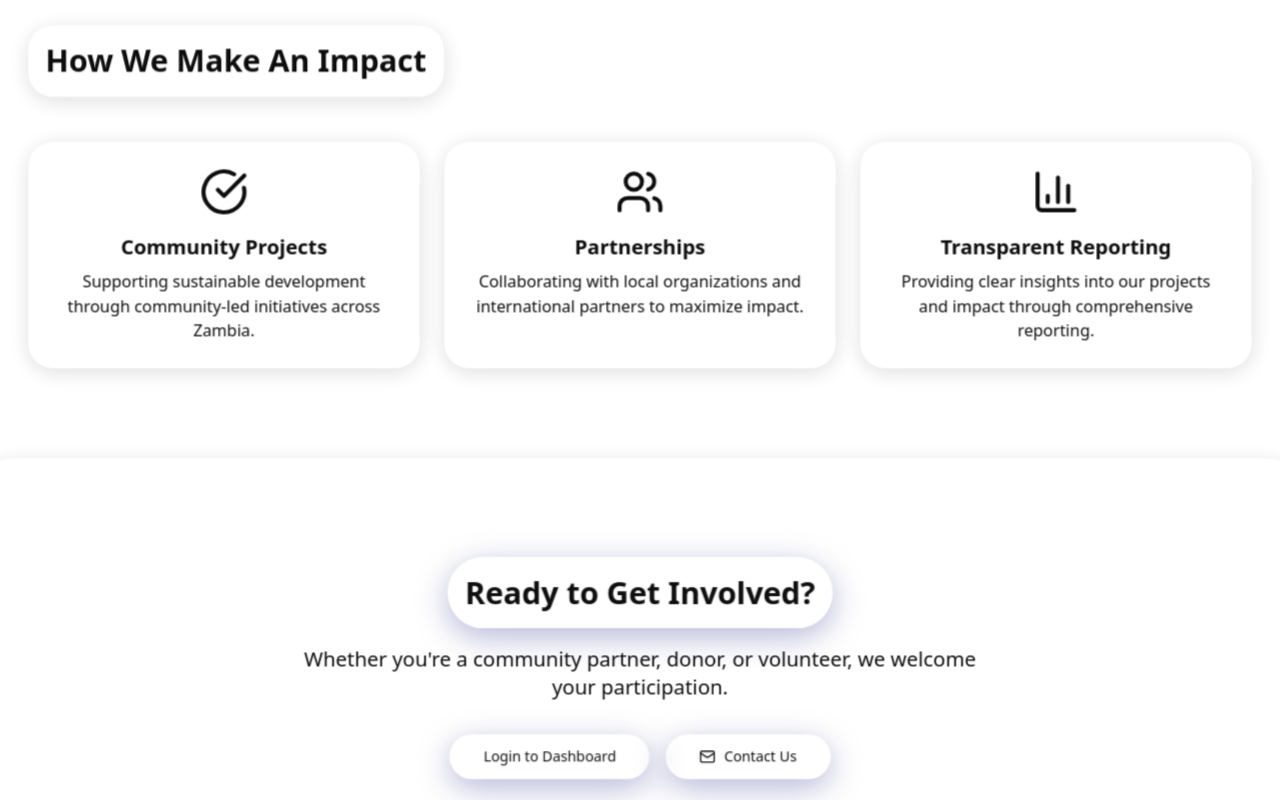
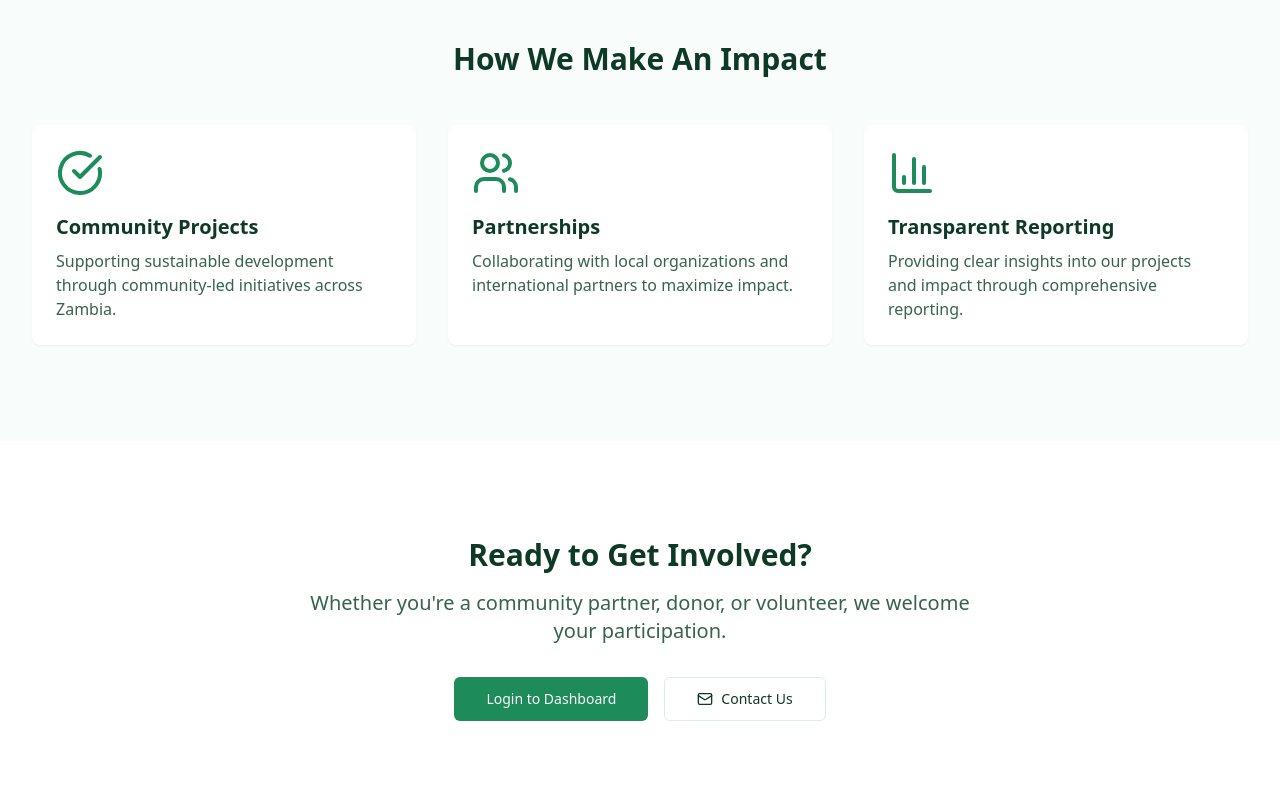
Before and after one commit to David3D-AndweM/csr-pulse-connect, a React (Vite) app: page / in a window 1280 px wide. Shown: the part 660-1460 px from the top of the page. Built offline with nearby package versions, Linux system fonts and the light colour scheme.

Commit message:
Reverted to edit edt-931ad176-648f-4cff-8153-926c50267187: "feat: Implement landing page with login button
The landing page will contain a login button to access the various dashboards."

```diff
--- a/src/index.css
+++ b/src/index.css
@@ -1,38 +1,101 @@
-
 @tailwind base;
 @tailwind components;
 @tailwind utilities;
 
-@layer utilities {
-  .glass-morphism {
-    @apply
-      backdrop-blur-soft
-      bg-white/10
-      border
-      border-white/20
-      rounded-custom
-      shadow-glass-primary
-      transition-all
-      duration-300
-      hover:bg-white/15;
+@layer base {
+  :root {
+    --background: 0 0% 100%;
+    --foreground: 153 60% 14%;
+
+    --card: 0 0% 100%;
+    --card-foreground: 153 60% 14%;
+
+    --popover: 0 0% 100%;
+    --popover-foreground: 153 60% 14%;
+
+    --primary: 153 65% 33%;
+    --primary-foreground: 0 0% 98%;
+
+    --secondary: 152 59% 45%;
+    --secondary-foreground: 0 0% 98%;
+
+    --muted: 152 40% 96%;
+    --muted-foreground: 153 30% 30%;
+
+    --accent: 152 70% 85%;
+    --accent-foreground: 153 60% 14%;
+
+    --destructive: 0 84.2% 60.2%;
+    --destructive-foreground: 210 40% 98%;
+
+    --border: 152 20% 90%;
+    --input: 152 20% 90%;
+    --ring: 153 65% 33%;
+
+    --radius: 0.5rem;
+
+    --sidebar-background: 0 0% 98%;
+
+    --sidebar-foreground: 240 5.3% 26.1%;
+
+    --sidebar-primary: 240 5.9% 10%;
+
+    --sidebar-primary-foreground: 0 0% 98%;
+
+    --sidebar-accent: 240 4.8% 95.9%;
+
+    --sidebar-accent-foreground: 240 5.9% 10%;
+
+    --sidebar-border: 220 13% 91%;
+
+    --sidebar-ring: 217.2 91.2% 59.8%;
   }
 
-  .glass-card {
-    @apply
-      backdrop-blur-medium
-      bg-white/5
-      border
-      border-white/10
-      rounded-xlg
-      shadow-glass-secondary
-      animate-glass-pulse;
+  .dark {
+    --background: 222.2 84% 4.9%;
+    --foreground: 210 40% 98%;
+
+    --card: 222.2 84% 4.9%;
+    --card-foreground: 210 40% 98%;
+
+    --popover: 222.2 84% 4.9%;
+    --popover-foreground: 210 40% 98%;
+
+    --primary: 210 40% 98%;
+    --primary-foreground: 222.2 47.4% 11.2%;
+
+    --secondary: 217.2 32.6% 17.5%;
+    --secondary-foreground: 210 40% 98%;
+
+    --muted: 217.2 32.6% 17.5%;
+    --muted-foreground: 215 20.2% 65.1%;
+
+    --accent: 217.2 32.6% 17.5%;
+    --accent-foreground: 210 40% 98%;
+
+    --destructive: 0 62.8% 30.6%;
+    --destructive-foreground: 210 40% 98%;
+
+    --border: 217.2 32.6% 17.5%;
+    --input: 217.2 32.6% 17.5%;
+    --ring: 212.7 26.8% 83.9%;
+    --sidebar-background: 240 5.9% 10%;
+    --sidebar-foreground: 240 4.8% 95.9%;
+    --sidebar-primary: 224.3 76.3% 48%;
+    --sidebar-primary-foreground: 0 0% 100%;
+    --sidebar-accent: 240 3.7% 15.9%;
+    --sidebar-accent-foreground: 240 4.8% 95.9%;
+    --sidebar-border: 240 3.7% 15.9%;
+    --sidebar-ring: 217.2 91.2% 59.8%;
+  }
+}
+
+@layer base {
+  * {
+    @apply border-border;
   }
 
-  .curved-border {
-    @apply rounded-custom overflow-hidden;
-  }
-
-  .soft-shadow {
-    @apply shadow-lg shadow-primary/20;
+  body {
+    @apply bg-background text-foreground;
   }
 }
--- a/src/pages/public/Landing.tsx
+++ b/src/pages/public/Landing.tsx
@@ -1,3 +1,4 @@
+
 import { Button } from "@/components/ui/button";
 import { useNavigate } from "react-router-dom";
 import { ArrowRight, BarChart3, CheckCircle, Globe, Mail, Users } from "lucide-react";
@@ -6,9 +7,9 @@ export default function Landing() {
   const navigate = useNavigate();
 
   return (
-    <div className="min-h-screen bg-background overflow-hidden relative">
-      {/* Navigation Bar with Glass Effect */}
-      <nav className="glass-morphism fixed top-0 left-0 right-0 z-50">
+    <div className="min-h-screen bg-background">
+      {/* Navigation Bar */}
+      <nav className="border-b bg-background/95 backdrop-blur supports-[backdrop-filter]:bg-background/60">
         <div className="container flex h-16 items-center justify-between">
           <div className="flex items-center gap-2">
             <Globe className="h-6 w-6 text-primary" />
@@ -24,88 +25,59 @@ export default function Landing() {
         </div>
       </nav>
 
-      {/* Hero Section with Enhanced Glassmorphism */}
-      <section className="container py-24 md:py-32 space-y-8 glass-card relative z-10">
-        <div className="max-w-3xl curved-border soft-shadow p-6">
+      {/* Hero Section */}
+      <section className="container py-24 md:py-32 space-y-8">
+        <div className="max-w-3xl">
           <h1 className="text-4xl md:text-6xl font-bold tracking-tight">Empowering Zambian Communities</h1>
           <p className="text-xl md:text-2xl text-muted-foreground mt-6">
             Through strategic impact management and community-driven initiatives
           </p>
           <div className="mt-8 flex flex-wrap gap-4">
-            <Button
-              size="lg"
-              onClick={() => navigate("/login")}
-              className="glass-morphism gap-2 hover:scale-105 transition-transform"
-            >
+            <Button size="lg" onClick={() => navigate("/login")} className="gap-2">
               Access Dashboard <ArrowRight size={18} />
             </Button>
-            <Button
-              size="lg"
-              variant="outline"
-              onClick={() => navigate("/public/dashboard")}
-              className="glass-morphism gap-2 hover:scale-105 transition-transform"
-            >
+            <Button size="lg" variant="outline" onClick={() => navigate("/public/dashboard")} className="gap-2">
               View Our Impact <BarChart3 size={18} />
             </Button>
           </div>
         </div>
       </section>
 
-      {/* Features Section with Blur and Curves */}
-      <section className="bg-muted/50 py-24 curved-border">
+      {/* Features Section */}
+      <section className="bg-muted/50 py-24">
         <div className="container">
-          <h2 className="text-3xl font-bold text-center mb-12 glass-card p-4 inline-block">How We Make An Impact</h2>
+          <h2 className="text-3xl font-bold text-center mb-12">How We Make An Impact</h2>
           <div className="grid grid-cols-1 md:grid-cols-3 gap-8">
-            {[
-              {
-                icon: CheckCircle,
-                title: "Community Projects",
-                description: "Supporting sustainable development through community-led initiatives across Zambia."
-              },
-              {
-                icon: Users,
-                title: "Partnerships",
-                description: "Collaborating with local organizations and international partners to maximize impact."
-              },
-              {
-                icon: BarChart3,
-                title: "Transparent Reporting",
-                description: "Providing clear insights into our projects and impact through comprehensive reporting."
-              }
-            ].map(({ icon: Icon, title, description }, index) => (
-              <div
-                key={title}
-                className={`glass-card p-6 transform transition-all duration-300 hover:scale-105 hover:rotate-${index % 2 === 0 ? '1' : '-1'}`}
-              >
-                <Icon className="h-12 w-12 text-primary mb-4 mx-auto" />
-                <h3 className="text-xl font-bold mb-2 text-center">{title}</h3>
-                <p className="text-muted-foreground text-center">{description}</p>
-              </div>
-            ))}
+            <div className="bg-background p-6 rounded-lg shadow-sm">
+              <CheckCircle className="h-12 w-12 text-primary mb-4" />
+              <h3 className="text-xl font-bold mb-2">Community Projects</h3>
+              <p className="text-muted-foreground">Supporting sustainable development through community-led initiatives across Zambia.</p>
+            </div>
+            <div className="bg-background p-6 rounded-lg shadow-sm">
+              <Users className="h-12 w-12 text-primary mb-4" />
+              <h3 className="text-xl font-bold mb-2">Partnerships</h3>
+              <p className="text-muted-foreground">Collaborating with local organizations and international partners to maximize impact.</p>
+            </div>
+            <div className="bg-background p-6 rounded-lg shadow-sm">
+              <BarChart3 className="h-12 w-12 text-primary mb-4" />
+              <h3 className="text-xl font-bold mb-2">Transparent Reporting</h3>
+              <p className="text-muted-foreground">Providing clear insights into our projects and impact through comprehensive reporting.</p>
+            </div>
           </div>
         </div>
       </section>
 
-      {/* CTA Section with Glass Design */}
-      <section className="container py-24 text-center glass-card">
-        <h2 className="text-3xl font-bold mb-4 glass-morphism p-4 inline-block">Ready to Get Involved?</h2>
+      {/* CTA Section */}
+      <section className="container py-24 text-center">
+        <h2 className="text-3xl font-bold mb-4">Ready to Get Involved?</h2>
         <p className="text-xl text-muted-foreground max-w-2xl mx-auto mb-8">
           Whether you're a community partner, donor, or volunteer, we welcome your participation.
         </p>
         <div className="flex flex-wrap justify-center gap-4">
-          <Button
-            size="lg"
-            onClick={() => navigate("/login")}
-            className="glass-morphism hover:scale-110 transition-transform"
-          >
+          <Button size="lg" onClick={() => navigate("/login")}>
             Login to Dashboard
           </Button>
-          <Button
-            size="lg"
-            variant="outline"
-            asChild
-            className="glass-morphism hover:scale-110 transition-transform"
-          >
+          <Button size="lg" variant="outline" asChild>
             <a href="mailto:contact@clareo.org" className="flex items-center gap-2">
               <Mail size={18} />
               Contact Us
@@ -114,8 +86,8 @@ export default function Landing() {
         </div>
       </section>
 
-      {/* Footer with Soft Blur */}
-      <footer className="glass-morphism py-12">
+      {/* Footer */}
+      <footer className="border-t bg-muted/30 py-12">
         <div className="container">
           <div className="flex flex-col md:flex-row justify-between items-center">
             <div className="flex items-center gap-2 mb-4 md:mb-0">
--- a/tailwind.config.ts
+++ b/tailwind.config.ts
@@ -72,20 +72,9 @@ export default {
 				}
 			},
 			borderRadius: {
-        'lg': 'var(--radius)',
-        'md': 'calc(var(--radius) - 2px)',
-        'sm': 'calc(var(--radius) - 4px)',
-        'xlg': '1.5rem',
-        'custom': '2.5rem'
-      },
-      boxShadow: {
-        'glass-primary': '0 8px 32px 0 rgba(31, 38, 135, 0.37)',
-        'glass-secondary': '0 4px 24px 0 rgba(0, 0, 0, 0.15)',
-      },
-      backdropBlur: {
-        'soft': '10px',
-        'medium': '15px',
-        'heavy': '20px'
+				lg: 'var(--radius)',
+				md: 'calc(var(--radius) - 2px)',
+				sm: 'calc(var(--radius) - 4px)'
 			},
 			keyframes: {
 				'accordion-down': {
@@ -103,16 +92,11 @@ export default {
 					to: {
 						height: '0'
 					}
-        },
-        'glass-pulse': {
-          '0%, 100%': { transform: 'scale(1)', opacity: '1' },
-          '50%': { transform: 'scale(1.02)', opacity: '0.95' },
 				}
 			},
 			animation: {
 				'accordion-down': 'accordion-down 0.2s ease-out',
-        'accordion-up': 'accordion-up 0.2s ease-out',
-        'glass-pulse': 'glass-pulse 4s ease-in-out infinite',
+				'accordion-up': 'accordion-up 0.2s ease-out'
 			}
 		}
 	},
```
Lines whose indentation alone changed are shown as unchanged.
